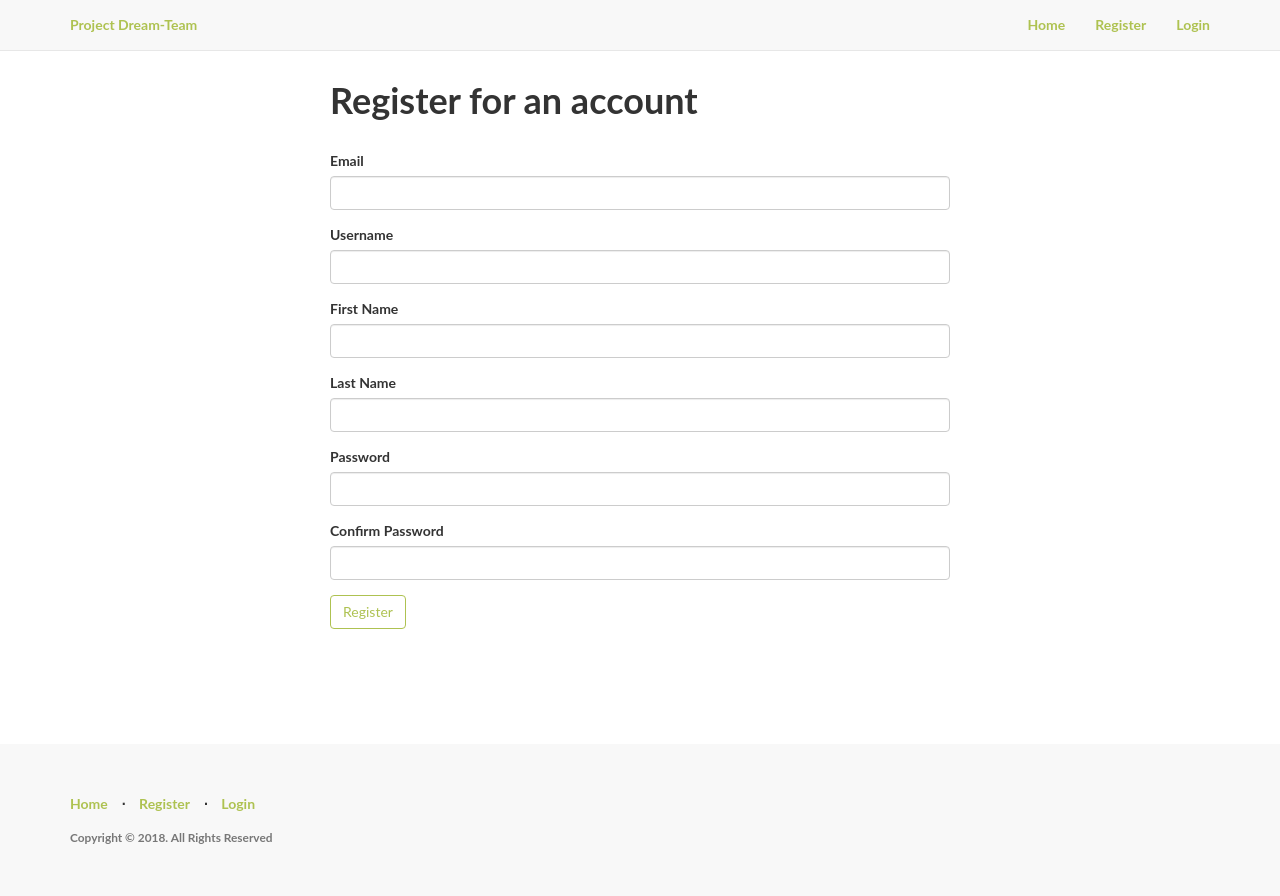
After one commit to ntt2k/flask-dream-team, a Flask app: template app/templates/auth/register.html in a window 1280 px wide. The commit adds this page. Run offline with Flask 2, Linux system fonts and the light colour scheme; the template is opened without the code that fills it: values that come from a table or form of the project are taken from there, others are empty; parts of the project's set-up code (start-up, migrations or seed data) failed here and were passed over; some libraries are stand-ins or nearby versions.

Commit message:
implement register & login

```diff
--- a/app/auth/forms.py
+++ b/app/auth/forms.py
@@ -0,0 +1,40 @@
+# app/auth/forms.py
+
+from flask_wtf import FlaskForm
+from wtforms import PasswordField, StringField, SubmitField, ValidationError
+from wtforms.validators import DataRequired, Email, EqualTo
+
+from ..models import Employee
+
+
+class RegistrationForm(FlaskForm):
+    """
+    Form for users to create new account
+    """
+    email = StringField('Email', validators=[DataRequired(), Email()])
+    username = StringField('Username', validators=[DataRequired()])
+    first_name = StringField('First Name', validators=[DataRequired()])
+    last_name = StringField('Last Name', validators=[DataRequired()])
+    password = PasswordField('Password', validators=[
+                                        DataRequired(),
+                                        EqualTo('confirm_password')
+                                        ])
+    confirm_password = PasswordField('Confirm Password')
+    submit = SubmitField('Register')
+
+    def validate_email(self, field):
+        if Employee.query.filter_by(email=field.data).first():
+            raise ValidationError('Email is already in use.')
+
+    def validate_username(self, field):
+        if Employee.query.filter_by(username=field.data).first():
+            raise ValidationError('Username is already in use.')
+
+
+class LoginForm(FlaskForm):
+    """
+    Form for users to login
+    """
+    email = StringField('Email', validators=[DataRequired(), Email()])
+    password = PasswordField('Password', validators=[DataRequired()])
+    submit = SubmitField('Login')
--- /dev/null
+++ b/app/templates/auth/register.html
@@ -0,0 +1,14 @@
+<!-- app/templates/auth/register.html -->
+
+{% import "bootstrap/wtf.html" as wtf %}
+{% extends "base.html" %}
+{% block title %}Register{% endblock %}
+{% block body %}
+<div class="content-section">
+  <div class="center">
+    <h1>Register for an account</h1>
+    <br/>
+    {{ wtf.quick_form(form) }}
+  </div>
+</div>
+{% endblock %}
--- a/app/templates/base.html
+++ b/app/templates/base.html
@@ -23,8 +23,8 @@
           <div class="collapse navbar-collapse" id="bs-example-navbar-collapse-1">
               <ul class="nav navbar-nav navbar-right">
                   <li><a href="{{ url_for('home.homepage') }}">Home</a></li>
-                  <li><a href="#">Register</a></li>
-                  <li><a href="#">Login</a></li>
+                  <li><a href="{{ url_for('auth.register') }}">Register</a></li>
+                  <li><a href="{{ url_for('auth.login') }}">Login</a></li>
               </ul>
           </div>
         </div>
@@ -41,9 +41,9 @@
                     <ul class="list-inline">
                         <li><a href="{{ url_for('home.homepage') }}">Home</a></li>
                         <li class="footer-menu-divider">⋅</li>
-                        <li><a href="#">Register</a></li>
+                        <li><a href="{{ url_for('auth.register') }}">Register</a></li>
                         <li class="footer-menu-divider">⋅</li>
-                        <li><a href="#">Login</a></li>
+                        <li><a href="{{ url_for('auth.login') }}">Login</a></li>
                     </ul>
                     <p class="copyright text-muted small">Copyright © 2018. All Rights Reserved</p>
                 </div>
```
Also changed, not shown: app/__init__.py (+5 -4 lines), app/auth/views.py (+77 -0 lines), app/templates/auth/login.html (added, +18 -0 lines), 2 other files.
